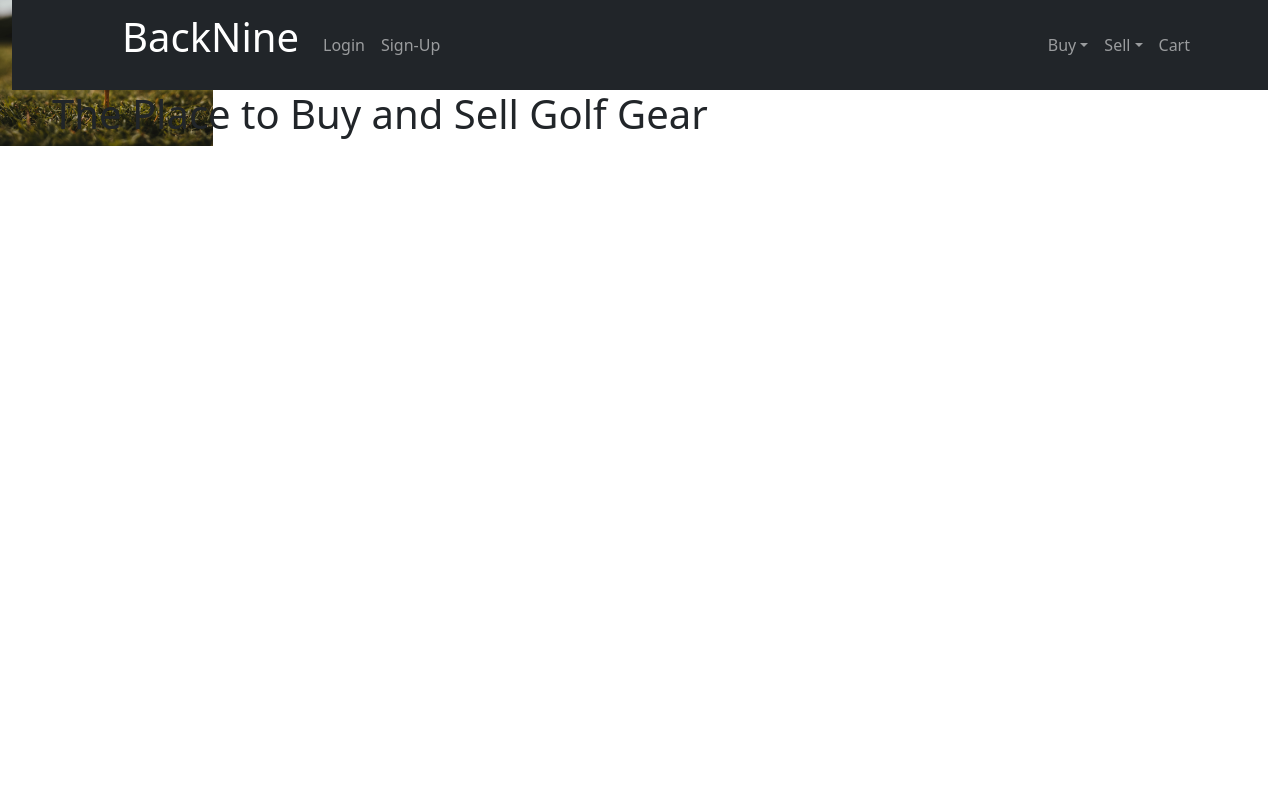
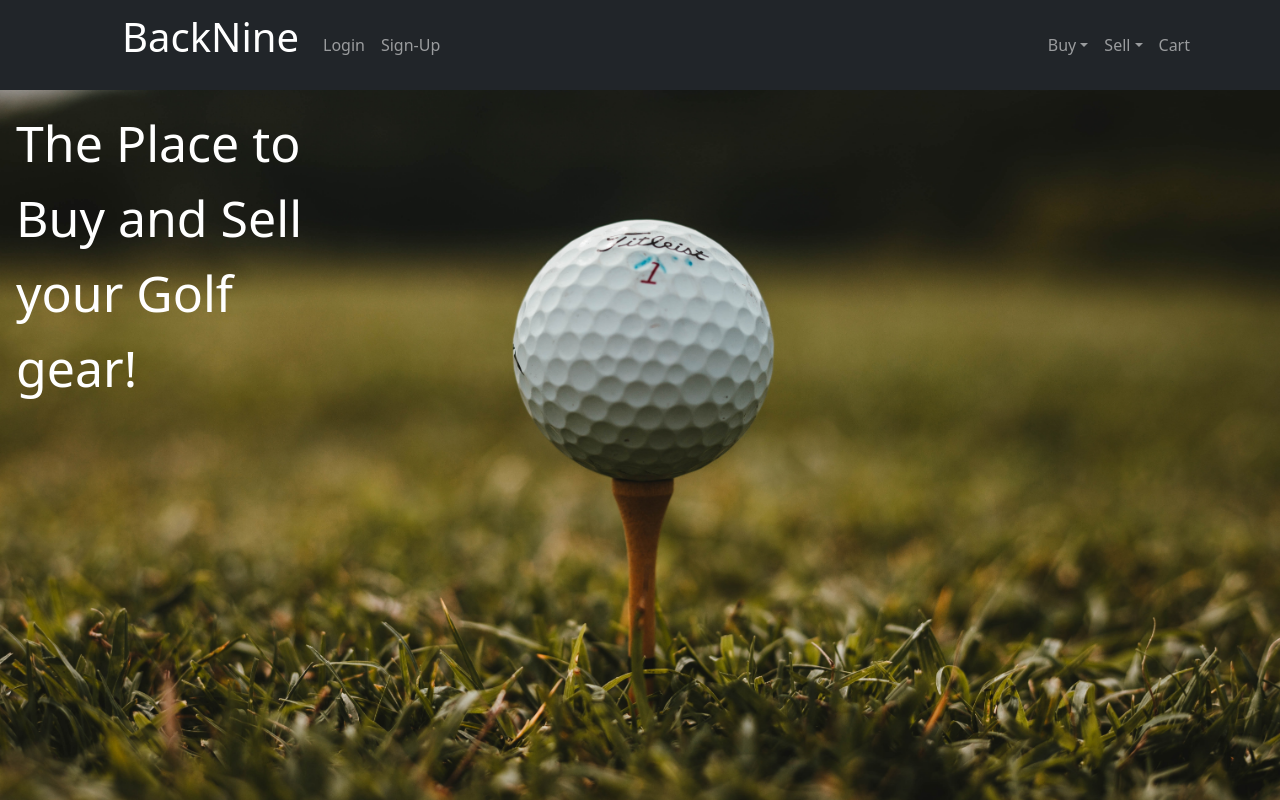
Before and after one commit to asnchz/BackNine_eCommerce_Frontend, a React (Create React App) app: page / in a window 1280 px wide. Built offline with nearby package versions, Linux system fonts and the light colour scheme.

Commit message:
Pair programmed with Jay. Created background image with website welcome header and styling.

```diff
--- a/src/components/App.css
+++ b/src/components/App.css
@@ -21,3 +21,12 @@
     transform: translateY(100px) scale(0) rotateY(180deg);
     opacity: 0;
 }
+.front-page-header{
+    color: white;
+    font-size: 50px;
+    width: 22rem;
+    margin: 0.5rem;
+    margin-bottom: 0rem;
+    padding: 0.5rem;
+    padding-bottom: 0rem;
+}
--- a/src/components/App.jsx
+++ b/src/components/App.jsx
@@ -21,18 +21,19 @@ class App extends Component {
 
   render() {
     return (
+      <div>
         <div
           style={{
               backgroundImage: `url(${image})`,
               backgroundRepeat: "no-repeat",
-          backgroundSize: "contain",
-          height: "100%",
-          width: "100%"
+              backgroundSize: "cover",
+              position: "absolute",
+              height: "100vh",
+              width: "100vw",
             }}
         >
-        <div className="container-fluid">
           <NavBar />
-          <h1>The Place to Buy and Sell Golf Gear</h1>
+          <p className="front-page-header">The Place to Buy and Sell your Golf gear!</p>
         </div>
       </div>
     );
```
Lines whose indentation alone changed are shown as unchanged.
